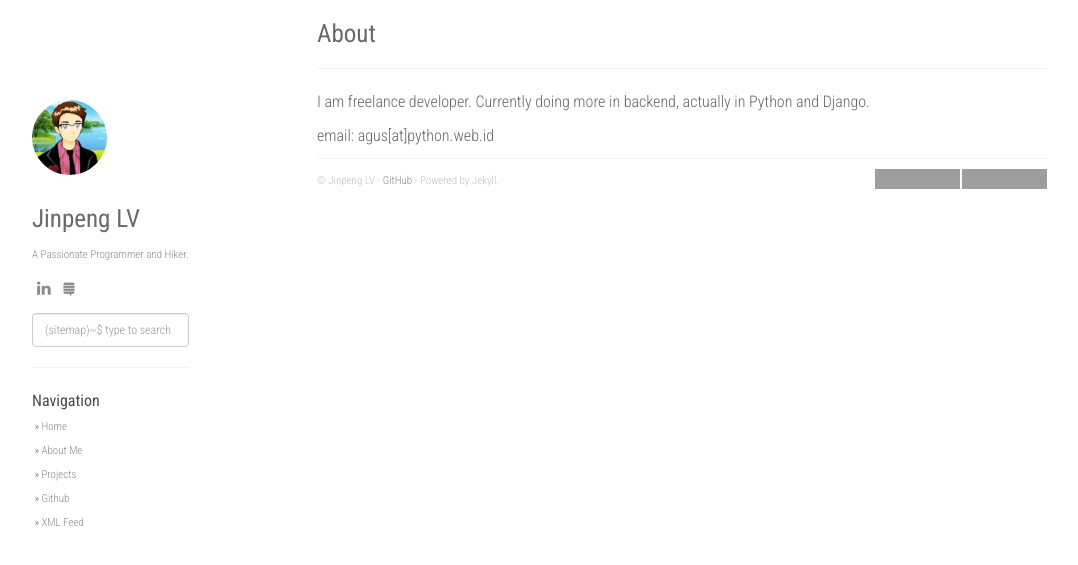
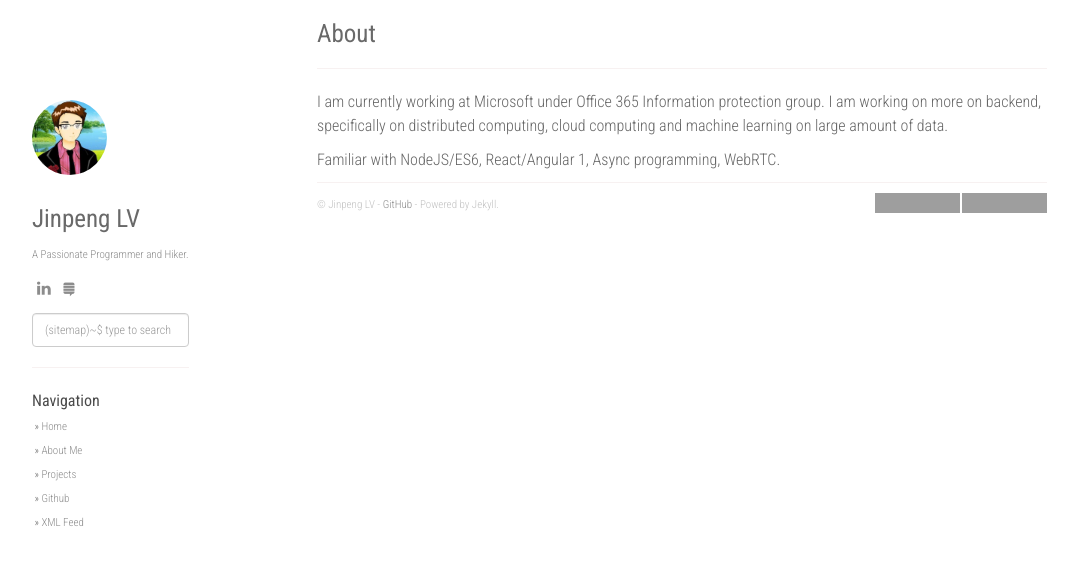
Before and after one commit to gepolv/gepolv.github.io, a Jekyll site: the page built from about.md, in a window 1280 px wide. Shown: the top 565 px of the page, without its empty margins (53-1131 px from the left). Built offline with Jekyll 4.4.1, drawn with Linux system fonts in a browser that asks for light colours; nearby versions of some CDN libraries; grey boxes are pictures that could not be loaded.

Commit message:
change to my own information

```diff
--- a/_layouts/default.html
+++ b/_layouts/default.html
@@ -146,8 +146,8 @@
                     {% endif %}
 
                     <div class="btn-github" style="float:right;">
-                        <iframe src="https://ghbtns.com/github-btn.html?user=agusmakmun&repo=agusmakmun.github.io&type=star&count=true" frameborder="0" scrolling="0" width="85" height="20px"></iframe>
-                        <iframe src="https://ghbtns.com/github-btn.html?user=agusmakmun&repo=agusmakmun.github.io&type=fork&count=true" frameborder="0" scrolling="0" width="85" height="20px"></iframe>
+                        <iframe src="https://ghbtns.com/github-btn.html?user=gepolv&repo=gepolv.github.io&type=star&count=true" frameborder="0" scrolling="0" width="85" height="20px"></iframe>
+                        <iframe src="https://ghbtns.com/github-btn.html?user=gepolv&repo=gepolv.github.io&type=fork&count=true" frameborder="0" scrolling="0" width="85" height="20px"></iframe>
                     </div>
                 </footer>
             </div><!-- end /.col-sm-8 -->
--- a/about.md
+++ b/about.md
@@ -4,6 +4,6 @@ title: About
 permalink: /about/
 ---
 
-I am freelance developer. Currently doing more in backend, actually in Python and Django.
+I am currently working at Microsoft under Office 365 Information protection group. I am working on more on backend, specifically on distributed computing, cloud computing and machine learning on large amount of data.
 
-email: agus[at]python.web.id
+Familiar with NodeJS/ES6, React/Angular 1, Async programming, WebRTC.
```
Also changed, not shown: projects.md (+1 -1 lines), README.md.
